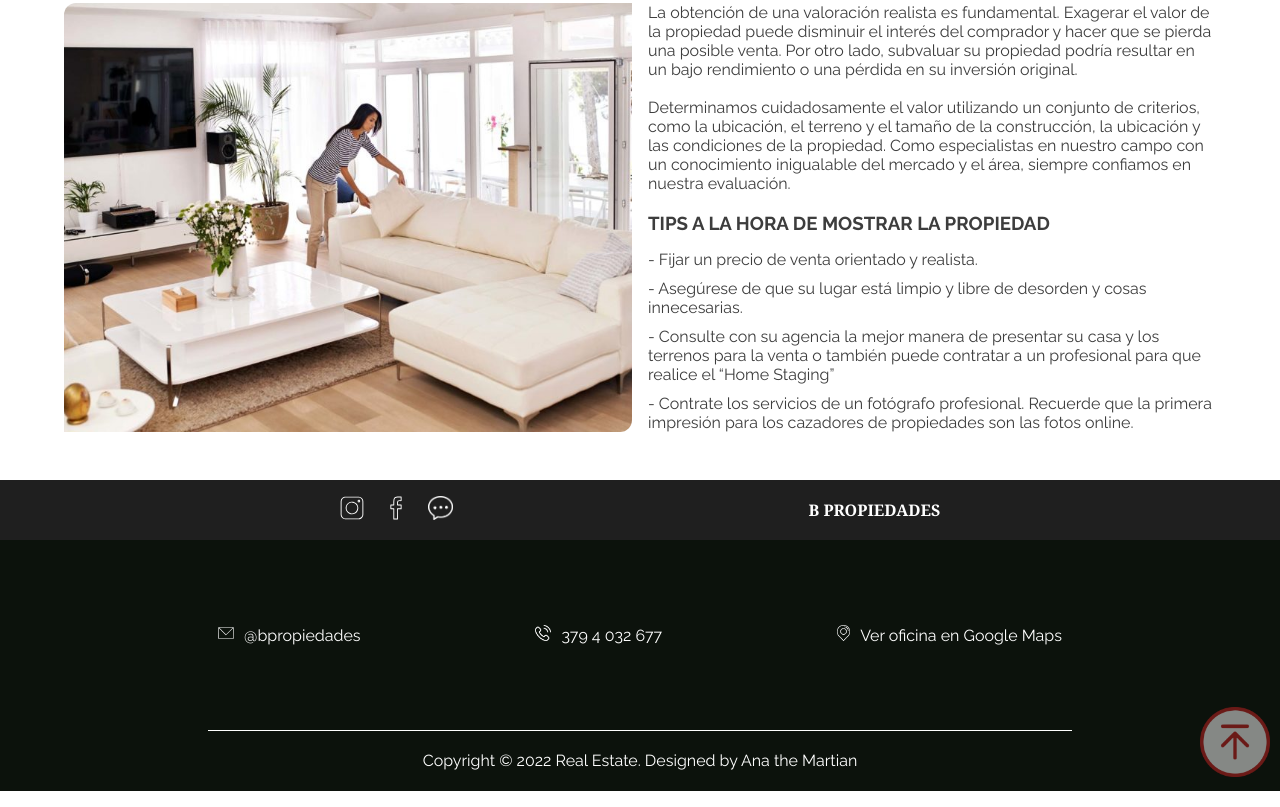
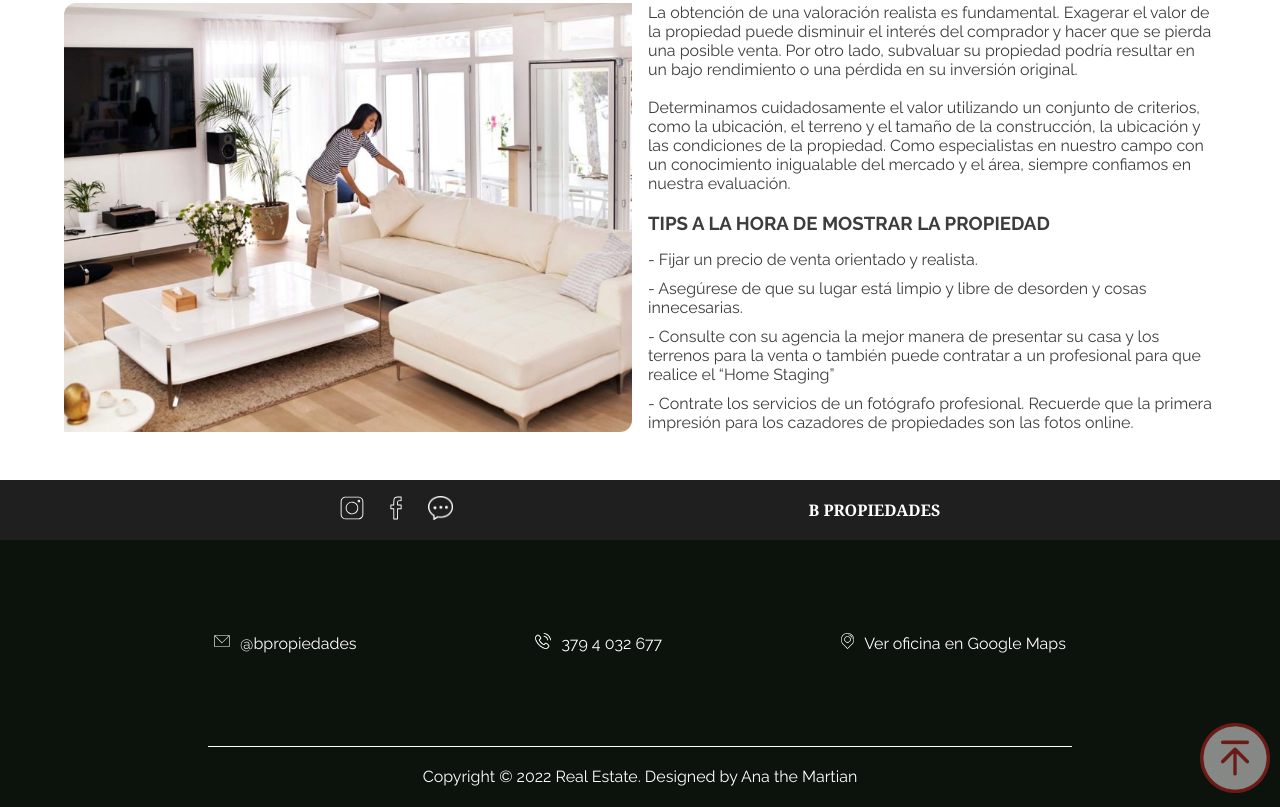
Before and after one commit to ANA-BARRIENTOS/B-PROPIEDADES, a website: page html/vender3.html in a window 1280 px wide. Shown: the part 612-1419 px from the top of the page. Drawn offline with Linux system fonts and the light colour scheme.

Commit message:
footer little things

```diff
--- a/html/vender3.html
+++ b/html/vender3.html
@@ -121,7 +121,7 @@
         </section>
 
         <section class="ftr_section3"  id="copyright">
-            <p class="copyright">Copyright © 2022 Real Estate. Designed by Ana the Martian</p>
+            <p class="copyright">Copyright © 2022 Real Estate. Designed by <a href="">Ana the Martian</a></p>
         </section>
 
     </footer>
--- a/scss/style.scss
+++ b/scss/style.scss
@@ -23,7 +23,7 @@ body {
 header {
     padding: 20px 0px 20px 0px;
     text-align: center;
-    background-image: linear-gradient(to left, #707070, #d4d4d4, #707070);
+    background-image: linear-gradient(to left, #d4d4d4, #fff, #d4d4d4);
 
     a img#logo {
         height: 80px;
@@ -236,7 +236,7 @@ header {
         margin: 2rem 0rem;
 
         .contact_containers {
-            padding: 0.3rem;
+            padding: 0.8rem;
             margin: 3rem 1rem;
             border-radius: 0.25rem 0rem 0.25rem 0rem;
 
@@ -269,6 +269,12 @@ header {
 
         p {
             color: #fff;
+            a {
+                color: #fff;
+                &:hover {
+                    color: #c20114;
+                }
+            }
         }
     }
 }
```
Also changed, not shown: html/contacto5.html (+1 -1 lines), html/nosotros4.html (+1 -1 lines), html/propiedades2.html (+1 -1 lines), index.html (+1 -1 lines), css/style.css.
